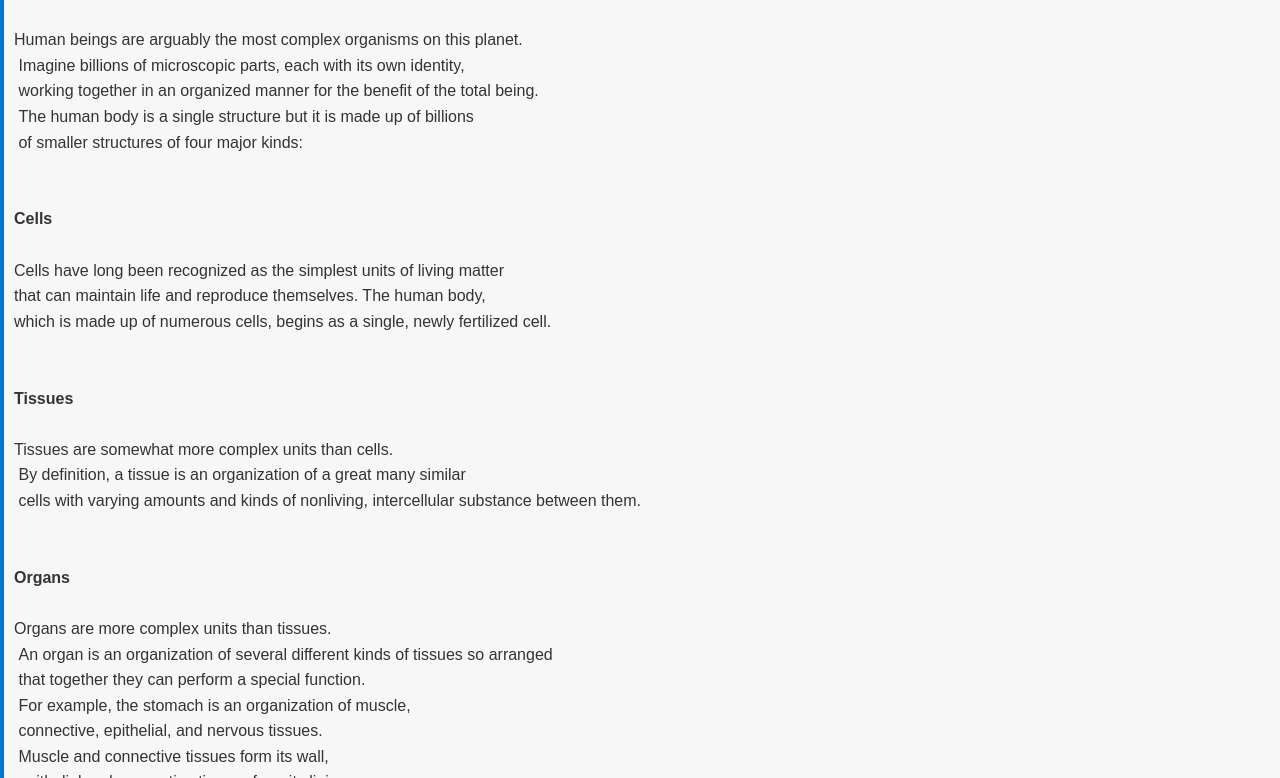
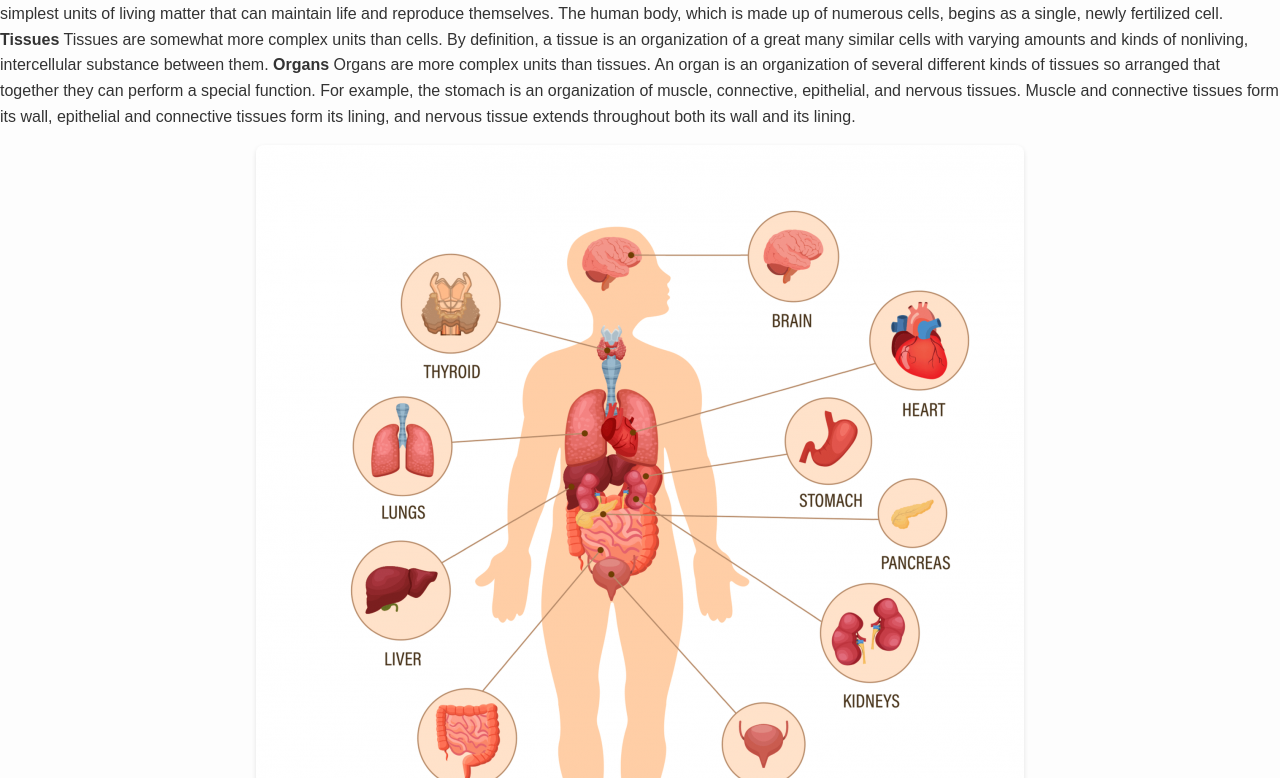
Before and after one commit to AlaaAlomari123456789/AlaaAlomari1, a plain HTML site: page index.html in a window 1280 px wide. Shown: the part 144-922 px from the top of the page. Drawn offline with Linux system fonts and the light colour scheme.

Commit message:
Update index.html

```diff
--- a/index.html
+++ b/index.html
@@ -8,7 +8,7 @@
 <link rel="stylesheet" href="css/style.css">
 </head>
 <body>
-<pre  blockquote="https://training.seer.cancer.gov/anatomy/body/">
+<div  blockquote="https://training.seer.cancer.gov/anatomy/body/">
 
 <h1>The Human Body</h1><p>
 Human beings are arguably the most complex organisms on this planet.
@@ -46,7 +46,7 @@ Organs are more complex units than tissues.
 </p>
 <img src="img/internal_body.png"  usemap="#body" alt=" The body">
 
-</pre>
+</div>
 
 <map name="body">
 
@@ -140,6 +140,6 @@ coords="353,411,341,414,338,415,333,424,338,435,349,443,353,455,358,445,370,434,
 
 
 
-
+<script src="js/script.js"></script>
 </body>
 </html>
```
